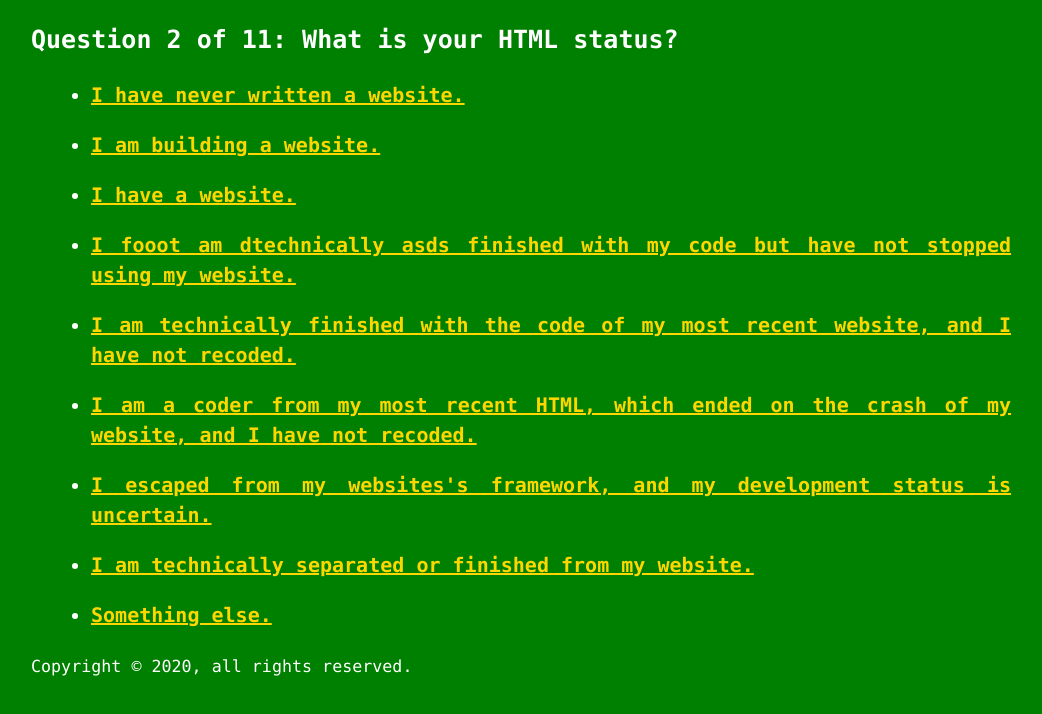
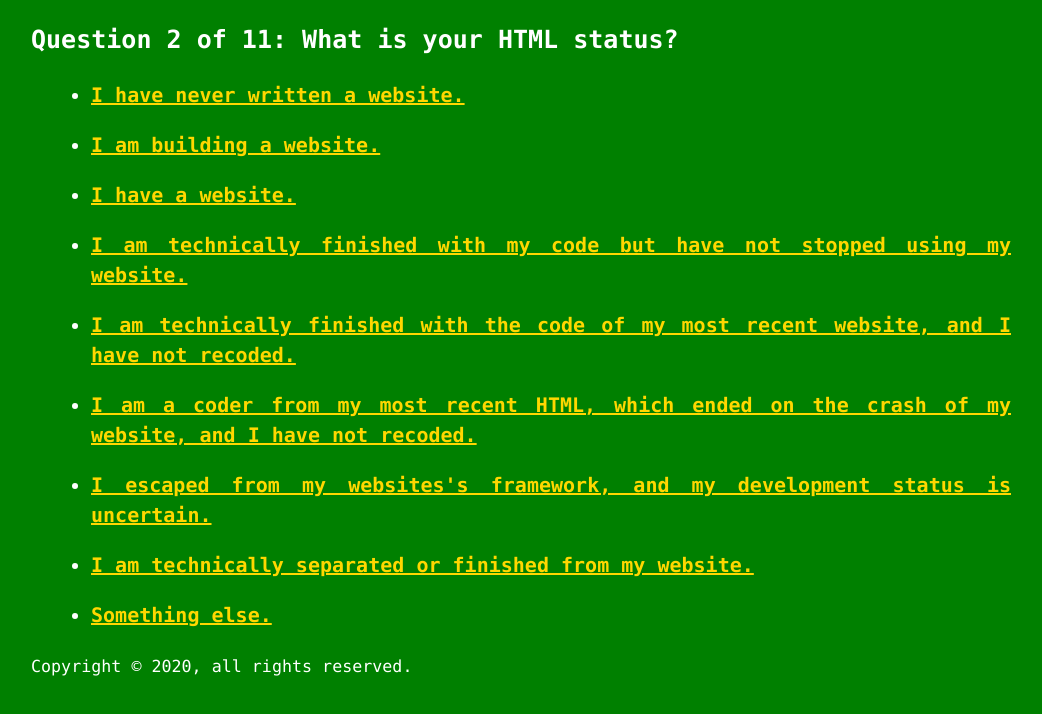
Before and after one commit to jonascript/htmlgoddess, a website built with webpack: page packages/htmlgoddess/docs/q2.htm in a window 1280 px wide. Shown: the whole page, without its empty margins (109-1151 px from the left). Built offline with nearby package versions, Linux system fonts and the light colour scheme.

Commit message:
Merge pull request #31 from jonascript/develop
typofix

```diff
--- a/packages/htmlgoddess/docs/q2.htm
+++ b/packages/htmlgoddess/docs/q2.htm
@@ -19,7 +19,7 @@
         <li><a href="q3.htm">I am building a website.</a></li>
         <li><a href="q3.htm">I have a website.</a></li>
         <li>
-          <a href="q3.htm">I fooot am dtechnically asds finished with my code but have not stopped using my
+          <a href="q3.htm">I am technically finished with my code but have not stopped using my
             website.</a>
         </li>
         <li>
```
Also changed, not shown: packages/htmlgoddess/src/content/q2.htm (+1 -1 lines).
